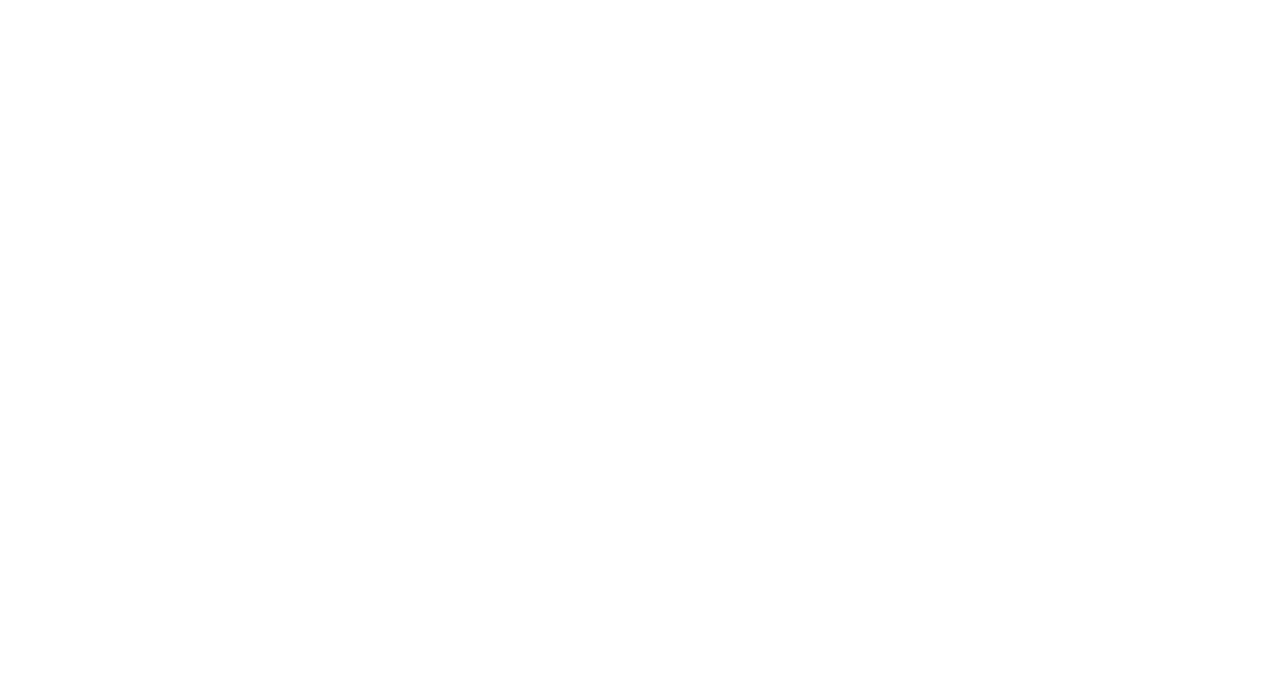
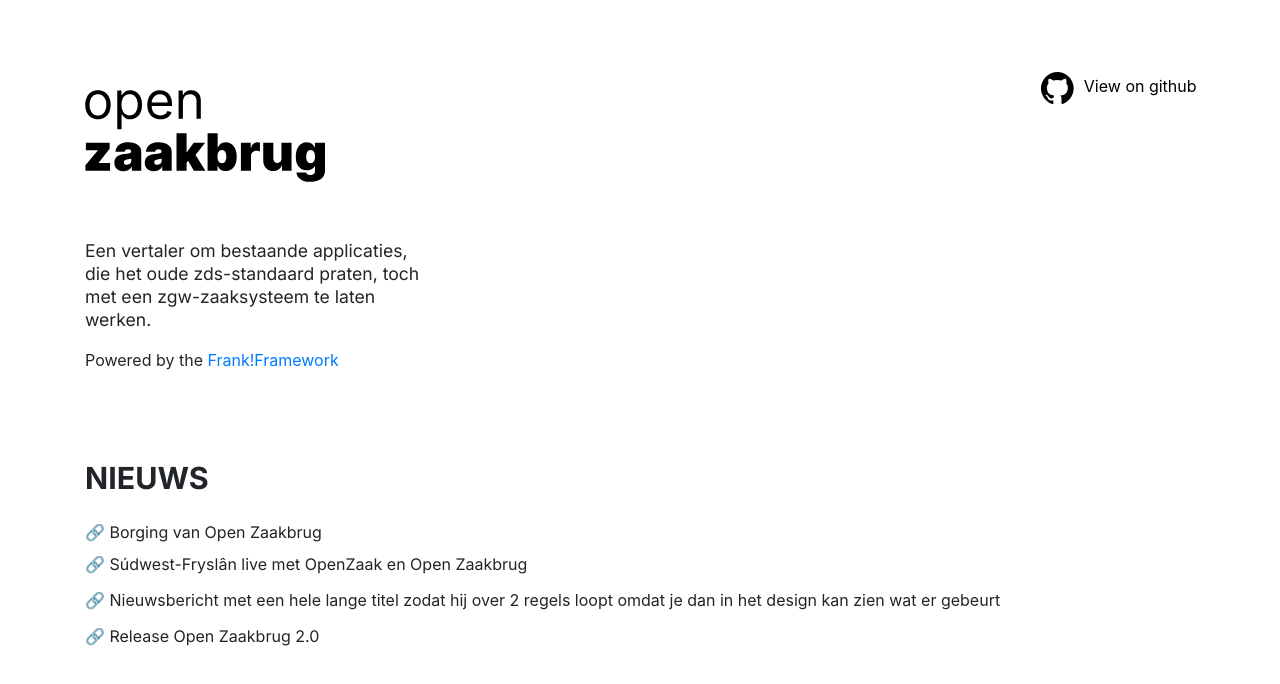
Before and after one commit to wearefrank/zaakbrug.nl, a Nuxt app: page / in a window 1280 px wide. Shown: the top 684 px of the page. Built offline with nearby package versions, Linux system fonts and the light colour scheme.

Commit message:
Feat
[optional section]
[optional section2]

```diff
--- a/assets/css/style.scss
+++ b/assets/css/style.scss
@@ -0,0 +1,63 @@
+@import url('https://fonts.googleapis.com/css2?family=Inter:wght@400;700&display=swap');
+
+.logo{
+    width: 15rem;
+    height: 13rem;
+    margin-top: 2rem;
+}
+
+button{
+    position: absolute;
+    width: 14rem;
+    height: 4rem;
+    margin-left: 22rem;
+    margin-top: 3.5rem;
+
+    background: transparent;
+    border: solid transparent;
+    border-radius: 1rem;
+
+    .gh-icon {
+        height: 2em;
+        margin-right: 0.6em;
+        transition: fill 200ms;
+    }
+
+    &:hover {
+        background:rgba(0, 0, 0, 0.1);
+
+    }
+}
+
+.mssg{
+  width: 21rem;
+
+ font-family: 'Inter';
+ font-style: normal;
+ font-weight: 400;
+ font-size: 1.1rem;
+ line-height: 1.3em;
+}
+
+.nieuws{
+ width: 14rem;
+ margin-top: 2em;
+ margin-bottom: 0.5em;
+
+ font-family: 'Inter';
+ font-style: normal;
+ font-weight: 800;
+ font-size: 1.9em;
+ line-height: 2em;
+}
+
+.nieuws_links{
+ width: 40em;
+
+ font-family: 'Inter';
+ font-style: normal;
+ font-weight: 400;
+ font-size: 1em;
+ line-height: 1em;
+
+}
--- a/nuxt.config.js
+++ b/nuxt.config.js
@@ -4,6 +4,9 @@
 
   // Global page headers: https://go.nuxtjs.dev/config-head
   head: {
+    css: [
+      '~/assets/css/style.scss'
+    ],
     title: 'open-zaakbrug-website',
     htmlAttrs: {
       lang: 'en'
@@ -22,6 +25,7 @@
   // Global CSS: https://go.nuxtjs.dev/config-css
   css: [
     '~/assets/css/style.scss',
+
   ],
 
   // Plugins to run before rendering page: https://go.nuxtjs.dev/config-plugins
@@ -44,4 +48,6 @@
   // Build Configuration: https://go.nuxtjs.dev/config-build
   build: {
   }
+
+
 }
--- a/pages/index.vue
+++ b/pages/index.vue
@@ -1,9 +1,62 @@
+
 <template>
+  <div class="page">
+    <section class="section1">
+      <div class="container">
+       <div class="row">
+         <div class="col">
+           <img class="logo" src="~/assets/img/logo-open-zaakbrug.svg" alt="Zaakbrug logo"/>
+         </div>
+         <div class="col">
+           <button class="github" id="gh-url" href="#" rel="#">
+             <svg class="gh-icon" xmlns="http://www.w3.org/2000/svg" viewBox="0 0 32.58 31.77">
+               <path d="M16.29,0a16.29,16.29,0,0,0-5.15,31.75c.82.15,1.11-.36,1.11-.79s0-1.41,0-2.77C7.7,29.18,6.74,26,6.74,26a4.36,4.36,0,0,0-1.81-2.39c-1.47-1,.12-1,.12-1a3.43,3.43,0,0,1,2.49,1.68,3.48,3.48,0,0,0,4.74,1.36,3.46,3.46,0,0,1,1-2.18c-3.62-.41-7.42-1.81-7.42-8a6.3,6.3,0,0,1,1.67-4.37,5.94,5.94,0,0,1,.16-4.31s1.37-.44,4.48,1.67a15.41,15.41,0,0,1,8.16,0c3.11-2.11,4.47-1.67,4.47-1.67A5.91,5.91,0,0,1,25,11.07a6.3,6.3,0,0,1,1.67,4.37c0,6.26-3.81,7.63-7.44,8a3.85,3.85,0,0,1,1.11,3c0,2.18,0,3.94,0,4.47s.29.94,1.12.78A16.29,16.29,0,0,0,16.29,0Z"/>
+             </svg>
+             <span class="span">View on github</span>
+           </button>
+         </div>
+       </div>
+      </div>
+    </section>
 
+    <section class="section2">
+      <div class="container">
+       <div class="row">
+         <div class="col">
+          <p class="mssg">
+            Een vertaler om bestaande applicaties,
+            die het oude zds-standaard praten,
+             toch met een zgw-zaaksysteem te laten werken.
+            </p>
+          <p>
+            Powered by the <a class="#" href="#" rel="#">Frank!Framework</a>
+          </p>
+         </div>
+       </div>
+      </div>
+    </section>
+
+    <section class="section3">
+      <div class="container">
+       <div class="row">
+         <div class="col">
+          <h1 class="nieuws">NIEUWS</h1>
+          <p class="nieuws_links">🔗 Borging van Open Zaakbrug</p>
+          <p class="nieuws_links">🔗 Súdwest-Fryslân live met OpenZaak en Open Zaakbrug</p>
+          <p vclass="nieuws_links"> 🔗 Nieuwsbericht met een hele lange titel zodat hij over 2 regels loopt
+             omdat je dan in het design kan zien wat er gebeurt</p>
+          <p class="nieuws_links">🔗 Release Open Zaakbrug 2.0</p>
+         </div>
+       </div>
+      </div>
+    </section>
+ </div>
 </template>
 
 <script>
+  import "~/assets/css/style.scss";
+
 export default {
   name: 'IndexPage'
-}
+};
 </script>
```
Also changed, not shown: assets/fonts/stylesheet.css (added, +12 -0 lines), assets/fonts/inter-regular-webfont.woff (added), assets/fonts/inter-regular-webfont.woff2 (added).
